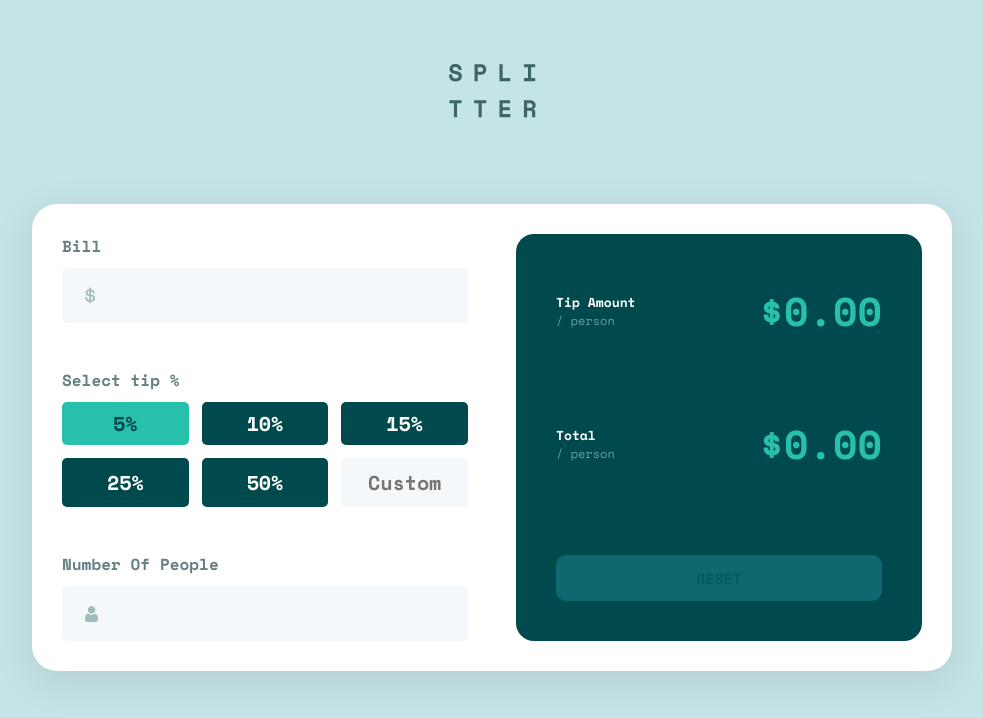
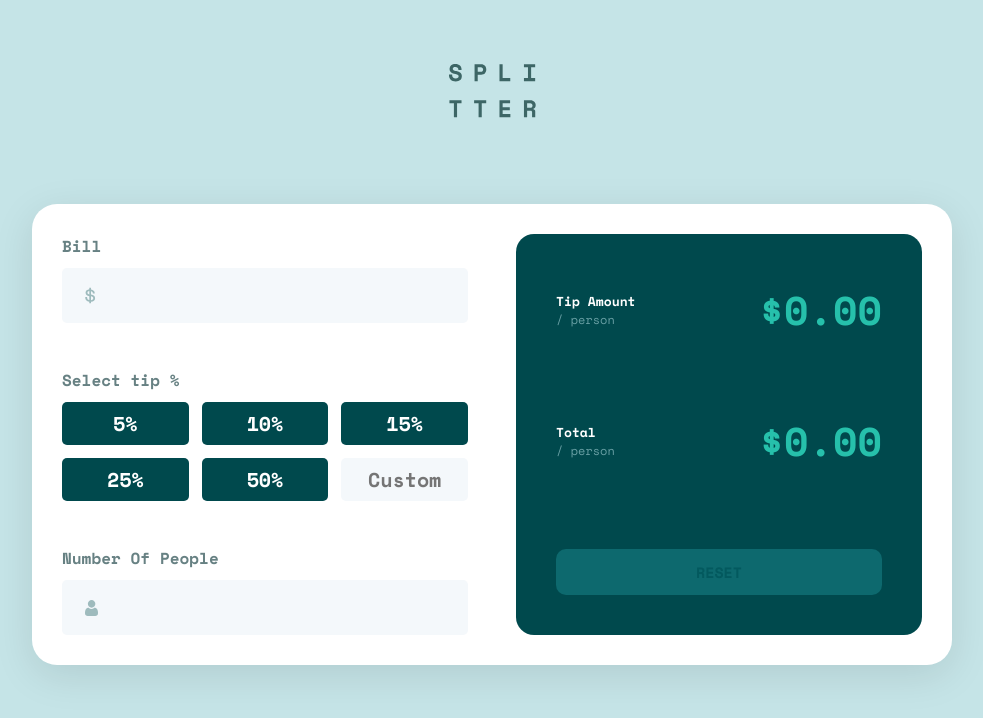
Before and after one commit to artemmatiushenko1/Splitter, a React (Create React App) app: page / in a window 1280 px wide. Shown: the top 718 px of the page, without its empty margins (148-1131 px from the left). Built offline with nearby package versions, Linux system fonts and the light colour scheme.

Commit message:
Added some tip selecting logic

```diff
--- a/src/components/Calculator.jsx
+++ b/src/components/Calculator.jsx
@@ -6,6 +6,7 @@ import InputsCard from './InputsCard';
 export default function Calculator() {
   const [bill, setBill] = useState(0);
   const [persons, setPersons] = useState(0);
+  const [tip, setTip] = useState(0);
 
   const changeBill = (bill) => {
     setBill(parseInt(bill));
@@ -13,13 +14,20 @@ export default function Calculator() {
 
   const changePersons = (persons) => {
     setPersons(parseInt(persons));
-    console.log(parseInt(persons));
+  };
+
+  const changeTip = (tip) => {
+    setTip(parseInt(tip));
   };
 
   return (
     <div className="calculator">
-      <InputsCard changeBill={changeBill} changePersons={changePersons} />
-      <ComputedCard bill={bill} persons={persons} />
+      <InputsCard
+        changeBill={changeBill}
+        changePersons={changePersons}
+        changeTip={changeTip}
+      />
+      <ComputedCard bill={bill} persons={persons} tip={tip} />
     </div>
   );
 }
--- a/src/components/ComputedCard.jsx
+++ b/src/components/ComputedCard.jsx
@@ -2,14 +2,15 @@ import React from 'react';
 import '../styles/ComputedCard.css';
 
 export default function ComputedCard(props) {
-  const { bill, persons } = props;
+  const { bill, persons, tip } = props;
+
   const getTotal = (bill, persons) => {
     return persons !== 0 && !isNaN(persons) && bill !== 0 && !isNaN(bill)
       ? bill / persons
       : 0;
   };
 
-  const getTip = (bill, persons, tip = 15) => {
+  const getTip = (bill, persons, tip) => {
     return persons !== 0 && !isNaN(persons) && bill !== 0 && !isNaN(bill)
       ? (bill * tip) / 100 / persons
       : 0;
@@ -20,7 +21,9 @@ export default function ComputedCard(props) {
       <div className="amount tip-amount">
         <h3 className="amount__name">Tip Amount</h3>
         <p className="amount__per-label">/ person</p>
-        <h2 className="amount__value">${getTip(bill, persons).toFixed(2)}</h2>
+        <h2 className="amount__value">
+          ${getTip(bill, persons, tip).toFixed(2)}
+        </h2>
       </div>
 
       <div className="amount total-amount">
--- a/src/components/InputsCard.jsx
+++ b/src/components/InputsCard.jsx
@@ -3,6 +3,8 @@ import TipSelect from './TipSelect';
 import '../styles/InputsCard.css';
 
 export default function InputsCard(props) {
+  const { changeBill, changePersons, changeTip } = props;
+
   return (
     <div className="inputs-card">
       <div className="input-container">
@@ -14,14 +16,14 @@ export default function InputsCard(props) {
           id="input-bill"
           className="input input-bill"
           onInput={(e) => {
-            props.changeBill(e.target.value);
+            changeBill(e.target.value);
           }}
         />
       </div>
 
       <div className="input-container">
         <p className="input-label">Select tip %</p>
-        <TipSelect />
+        <TipSelect changeTip={changeTip} />
       </div>
 
       <div className="input-container">
@@ -33,7 +35,7 @@ export default function InputsCard(props) {
           id="input-persons"
           className="input input-persons"
           onInput={(e) => {
-            props.changePersons(e.target.value);
+            changePersons(e.target.value);
           }}
         />
       </div>
--- a/src/components/TipSelect.jsx
+++ b/src/components/TipSelect.jsx
@@ -1,14 +1,37 @@
 import React from 'react';
 import '../styles/TipSelect.css';
 
-export default function TipSelect() {
+export default function TipSelect(props) {
+  const { changeTip } = props;
+
+  const onBtnSelected = (e) => {
+    const { target: activeBtn } = e;
+    const tip = activeBtn.dataset['tip'];
+    const allTipBtns = document.querySelectorAll('.tip-btn');
+    allTipBtns.forEach((btn) => {
+      btn.classList.remove('tip-btn--active');
+    });
+    activeBtn.classList.add('tip-btn--active');
+    changeTip(tip);
+  };
+
   return (
     <div className="tip-btns-group">
-      <button className="tip-btn tip-btn--active">5%</button>
-      <button className="tip-btn">10%</button>
-      <button className="tip-btn">15%</button>
-      <button className="tip-btn">25%</button>
-      <button className="tip-btn">50%</button>
+      <button className="tip-btn" data-tip={5} onClick={onBtnSelected}>
+        5%
+      </button>
+      <button className="tip-btn" data-tip={10} onClick={onBtnSelected}>
+        10%
+      </button>
+      <button className="tip-btn" data-tip={15} onClick={onBtnSelected}>
+        15%
+      </button>
+      <button className="tip-btn" data-tip={25} onClick={onBtnSelected}>
+        25%
+      </button>
+      <button className="tip-btn" data-tip={50} onClick={onBtnSelected}>
+        50%
+      </button>
       <input type="text" placeholder="Custom" className="custom-tip-input" />
     </div>
   );
--- a/src/index.css
+++ b/src/index.css
@@ -16,3 +16,8 @@ body {
   font-weight: 400;
   font-family: 'Space Mono';
 }
+
+::selection {
+  color: #fff;
+  background: hsl(172, 67%, 45%);
+}
--- a/src/styles/TipSelect.css
+++ b/src/styles/TipSelect.css
@@ -31,8 +31,8 @@
   border: 3px solid transparent;
   background-color: hsl(202, 50%, 97%);
   font-size: 2rem;
-  text-align: end;
-  padding: 0.7rem 1rem;
+  text-align: center;
+  padding: 0.4rem 1rem;
   border-radius: 0.5rem;
   font-family: inherit;
   font-weight: 700;
```
